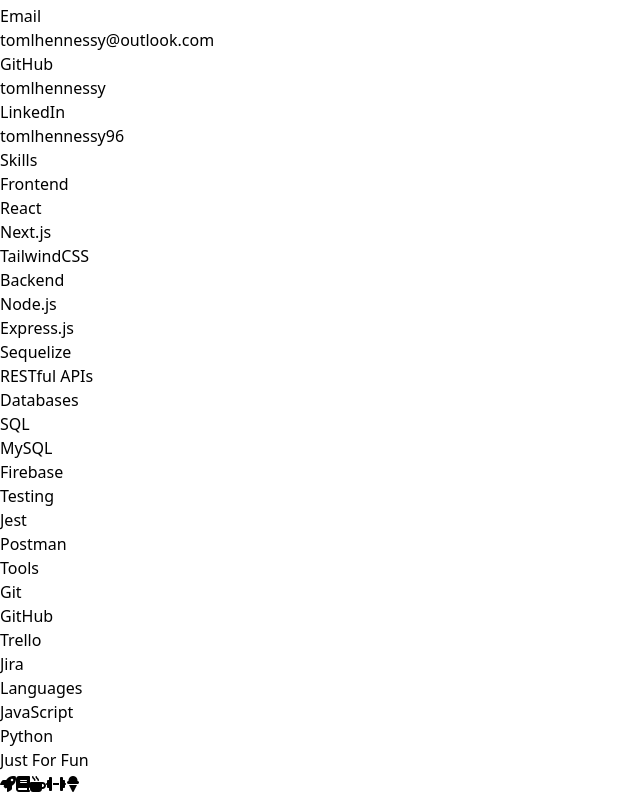
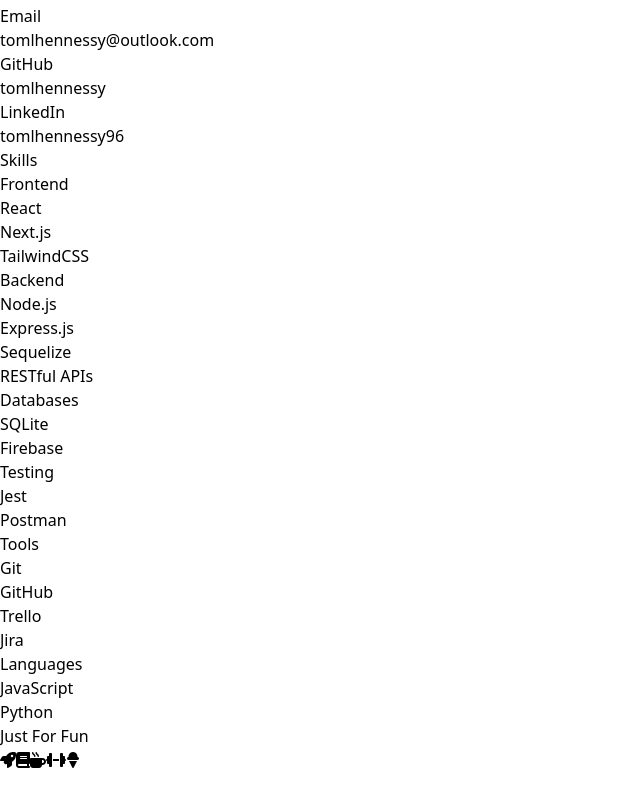
Before and after one commit to tomlhennessy/ai-react, a React (Vite) app: page / in a window 1280 px wide. Shown: the part 2025-2821 px from the top of the page, without its empty margins (0-640 px from the left). After the commit the page ends 2797 px from the top, so only its background shows below. Built offline with nearby package versions, Linux system fonts and the light colour scheme.

Commit message:
skills update

```diff
--- a/src/components/Skills.jsx
+++ b/src/components/Skills.jsx
@@ -4,7 +4,7 @@ export default function Skills() {
   const ski = {
     Frontend: ['React', 'Next.js', 'TailwindCSS'],
     Backend: ['Node.js', 'Express.js', 'Sequelize', 'RESTful APIs'],
-    Databases: ['SQL', 'MySQL', 'Firebase'],
+    Databases: ['SQLite', 'Firebase'],
     Testing: ['Jest', 'Postman'],
     Tools: ['Git', 'GitHub', 'Trello', 'Jira'],
     Languages: ['JavaScript', 'Python']
```
